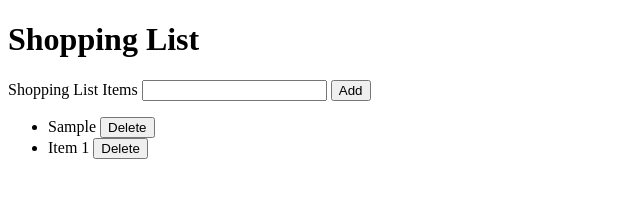
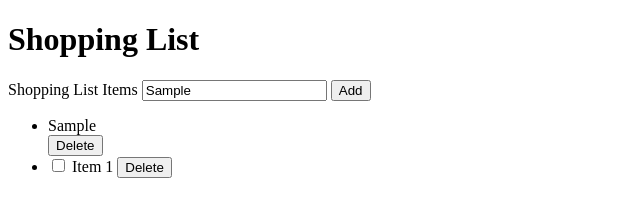
Before and after one commit to Dustin-11/JS-Shopping-List, a plain HTML site: page index.html in a window 1280 px wide. Both pictures are taken after typing "Sample" into the empty fields and a click on the button "Add". Shown: the whole page, without its empty margins (0-640 px from the left). Drawn offline with Linux system fonts and the light colour scheme.

Commit message:
Working on delete functionality

```diff
--- a/index.html
+++ b/index.html
@@ -8,7 +8,7 @@
     <link rel="stylesheet" href="styles.css">
 </head>
 <body>
-    <main class="main__wrapper">
+    <main class = "form">
         <h1 class="title" id="heading"> Shopping List </h1>
         <label class="input__label" id="label" for="input">Shopping List Items</label>
         <input type="text" class="input" id="input">
@@ -16,8 +16,13 @@
     </main>
     <section class="list__wrapper" id="list__wrapper">
         <ul class="list" id="list">
-            <li class="list__item" id="list__item">Item 1
-            <button class="delete__button" id="delete__button">Delete</button></li>
+            <li class="list__item" id="list__item">
+                <label>
+                <input type = "checkbox" id="list--item__output"/>
+                Item 1
+                </label>
+                <button class="delete__button" id="delete__button">Delete</button>
+            </li>
         </ul>
     </section>
     <div class="test" id="test"></div>
--- a/main.js
+++ b/main.js
@@ -1,4 +1,80 @@
-const Add = document.getElementById("add__button").addEventListener("click", addListItem);
+const Add = document.getElementById("add__button").addEventListener("click", addItem);
+const Delete = document.getElementById("delete__button").addEventListener("click", remove);
+const Check = document.getElementById("list--item__output").addEventListener("click", check);
+
+class ListItem {
+    constructor (title, id) {
+        this.title = title;
+        this.id = id;
+    }
+    createButton() {
+        let List = document.getElementById("list");
+        let deleteButton = document.createElement("button");
+        List.insertBefore(deleteButton, List.children[1]);
+        deleteButton.textContent = "Delete";
+        deleteButton.classList.add("delete__button");
+
+    }
+    createItem() {
+        let Input = document.getElementById("input");
+        let n = document.createElement("li");
+        n.textContent = Input.value;
+        let List = document.getElementById("list");
+        List.insertBefore(n, List.children[0]);
+        this.createButton();
+
+
+    }
+
+   /* deleteItem() {
+        let List = document.getElementById("list");
+        let deleteButton = document.createElement("button");
+        List.removeChild(deleteButton);
+
+    } */
+}
+
+let listItem1 = new ListItem('Spagetti', crypto.randomUUID());
+console.log(ListItem);
+console.log(listItem1);
+
+function check (event) {
+    console.log(event.target);
+
+}
+
+function addItem() {
+    let Input = document.getElementById("input");
+
+    if (Input.value.length > 0) {
+        let newItem = new ListItem (Input.value, crypto.randomUUID());
+        return newItem.createItem();
+
+    }
+}
+
+function remove(event) {
+    let test9 = event.target;
+    let List = document.getElementById("list--item__output");
+    console.log(event);
+   /* let List = document.getElementById("list");
+    console.log("This is a test");
+    let deleteButton = document.createElement("button");
+    let button = deleteButton.parentNode;
+    console.log(List); */
+
+}
+
+/*function remove() {
+    ListItem.deleteItem();
+}*/
+/*
+const newItem = document.createElement("li");
+    newItem.textContent = `${Input.value} `;
+    List.insertBefore(newItem, List.children[0]);
+    */
+
+/*const Add = document.getElementById("add__button").addEventListener("click", addListItem);
 const Delete = document.getElementById("delete__button").addEventListener("click", removeItem);
 const Input = document.getElementById("input");
 const ListItem = document.getElementById("list__item").addEventListener("click", lineThrough);
@@ -42,3 +118,4 @@ function addListItem() {
     }
     clearInput();
 }
+*/
```
